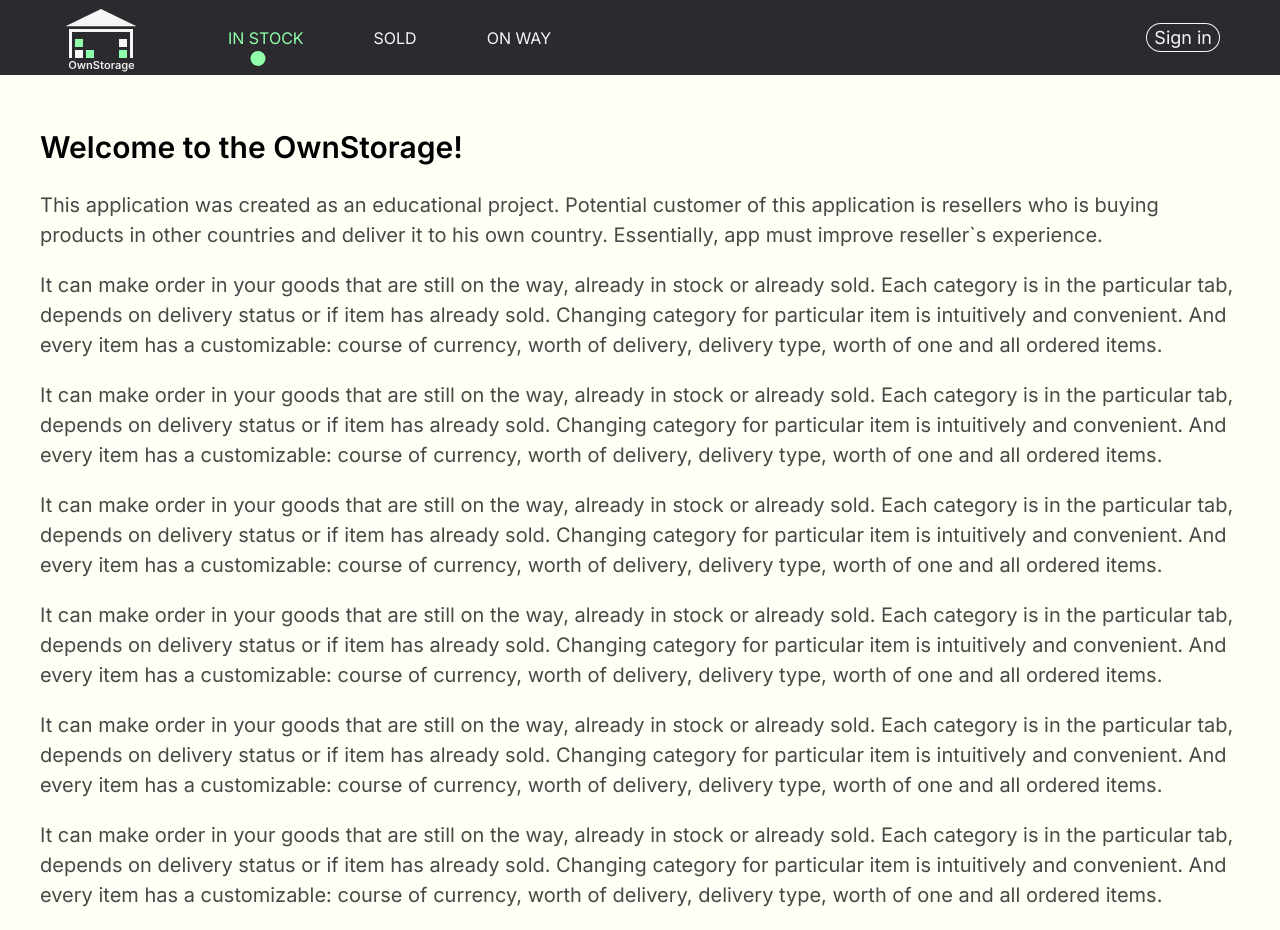
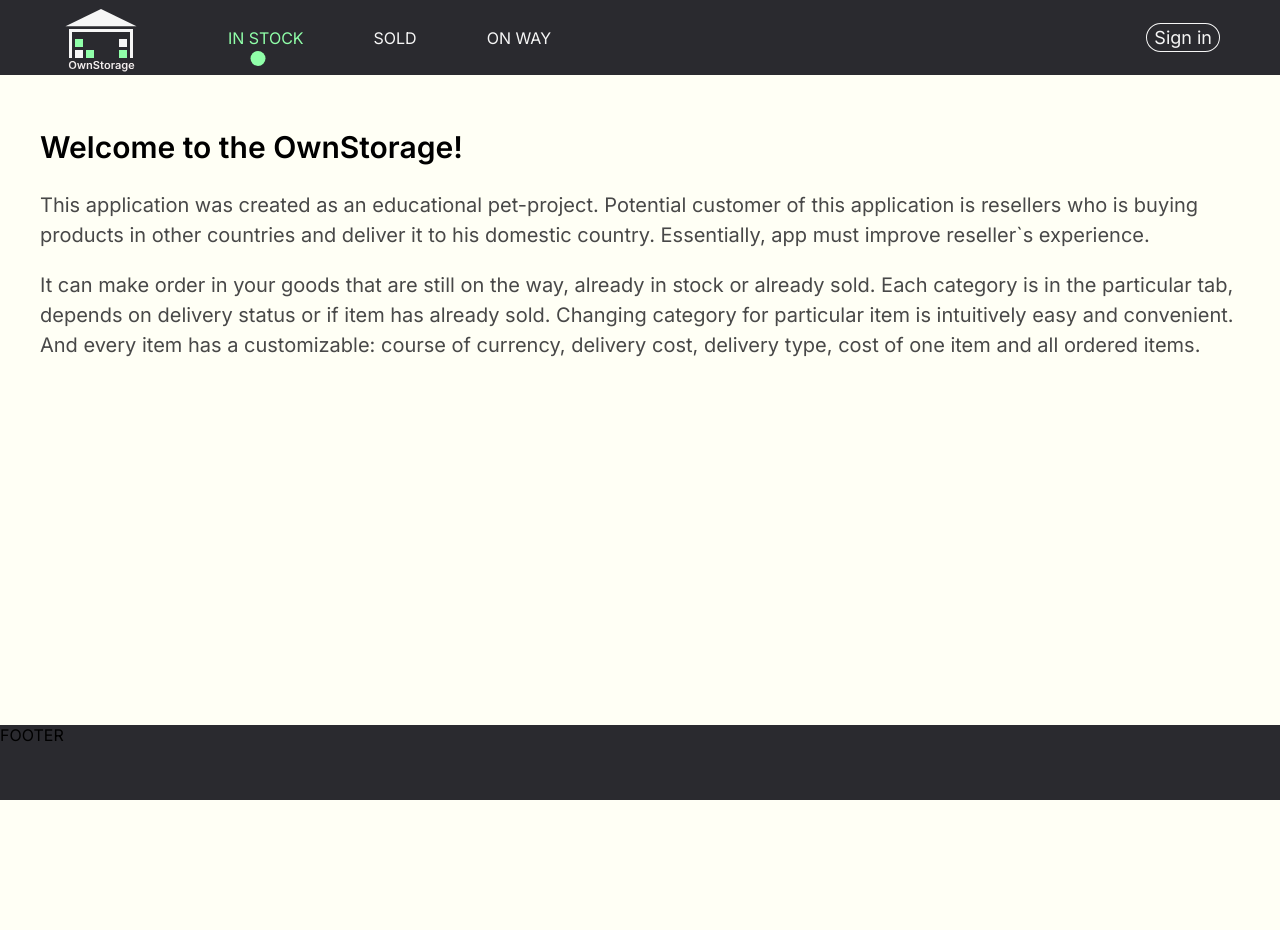
Before and after one commit to bogatyrenko-ievgenii/own-storage, a Next.js app: page / in a window 1280 px wide. Shown: the top 930 px of the page. After the commit the page ends 800 px from the top, so only its background shows below. Built offline with nearby package versions, Linux system fonts and the light colour scheme.

Commit message:
added logic to clearBtn in Logging comp.

```diff
--- a/components/Logging/Logging.tsx
+++ b/components/Logging/Logging.tsx
@@ -6,6 +6,7 @@ import styles from "./Logging.module.css";
 import { LoggingProps } from "./Logging.props";
 import cn from "classnames";
 import { Button } from "../Button/Button";
+import { useDBFetch } from "../../hooks";
 
 interface IInputs {
 	name: string;
@@ -21,6 +22,7 @@ export const Logging = ({ className, ...props }: LoggingProps): JSX.Element => {
 	const { setOpened, logTypeCurrent } = useContext(LoggingContext);
 	const [inputs, setInputs] = useState<IInputs>(defaultInputs);
 	const [animation, setAnimation] = useState<animationType>("appearing");
+	const fetchUser = useDBFetch();
 
 	useEffect(() => {
 		if (animation === "appearing") {
@@ -38,6 +40,21 @@ export const Logging = ({ className, ...props }: LoggingProps): JSX.Element => {
 		// eslint-disable-next-line react-hooks/exhaustive-deps
 	}, [logTypeCurrent]);
 
+	useEffect(() => {
+		const onEscDown = (event: KeyboardEvent) => {
+			if (event.code !== "Escape") {
+				return;
+			}
+
+			if (setOpened && event.code === "Escape") {
+				setOpened();
+			}
+		};
+		document.addEventListener("keydown", onEscDown);
+		return () => document.removeEventListener("keydown", onEscDown);
+		// eslint-disable-next-line react-hooks/exhaustive-deps
+	}, []);
+
 	const writeToState = (event: ChangeEvent<HTMLInputElement>) => {
 		setInputs((prevState) => {
 			return {
@@ -45,6 +62,10 @@ export const Logging = ({ className, ...props }: LoggingProps): JSX.Element => {
 				[event?.target?.name]: event?.target?.value,
 			};
 		});
+	};
+
+	const clearAllInputs = () => {
+		setInputs(defaultInputs);
 	};
 
 	const handleSubmit = (event: FormEvent<HTMLFormElement>) => {
@@ -70,6 +91,7 @@ export const Logging = ({ className, ...props }: LoggingProps): JSX.Element => {
 							<Input
 								key={inputTitle}
 								name={inputTitle}
+								type={inputTitle === "password" ? "password" : "text"}
 								value={inputs[inputTitle as keyof typeof defaultInputs]}
 								onChange={(event) => writeToState(event)}
 								className={styles.input}
@@ -79,7 +101,7 @@ export const Logging = ({ className, ...props }: LoggingProps): JSX.Element => {
 						);
 					})}
 					<div className={styles["btn-wrapper"]}>
-						<Button appearance="colorful" color="red">
+						<Button appearance="colorful" color="red" onClick={clearAllInputs}>
 							Clear
 						</Button>
 						<Button type="submit" appearance="colorful" color="green-dark">
--- a/pages/index.tsx
+++ b/pages/index.tsx
@@ -6,66 +6,17 @@ function Home(): JSX.Element {
 		<>
 			<Heading tag="h1">Welcome to the OwnStorage!</Heading>
 			<Paragraph size="large">
-				This application was created as an educational project. Potential customer of this
-				application is resellers who is buying products in other countries and deliver it to
-				his own country. Essentially, app must improve reseller`s experience.
+				This application was created as an educational pet-project. Potential customer of
+				this application is resellers who is buying products in other countries and deliver
+				it to his domestic country. Essentially, app must improve reseller`s experience.
 			</Paragraph>
 			<Paragraph size="large">
 				It can make order in your goods that are still on the way, already in stock or
 				already sold. Each category is in the particular tab, depends on delivery status or
-				if item has already sold. Changing category for particular item is intuitively and
-				convenient. And every item has a customizable: course of currency, worth of
-				delivery, delivery type, worth of one and all ordered items.
+				if item has already sold. Changing category for particular item is intuitively easy
+				and convenient. And every item has a customizable: course of currency, delivery
+				cost, delivery type, cost of one item and all ordered items.
 			</Paragraph>
-			<Paragraph size="large">
-				It can make order in your goods that are still on the way, already in stock or
-				already sold. Each category is in the particular tab, depends on delivery status or
-				if item has already sold. Changing category for particular item is intuitively and
-				convenient. And every item has a customizable: course of currency, worth of
-				delivery, delivery type, worth of one and all ordered items.
-			</Paragraph>
-			<Paragraph size="large">
-				It can make order in your goods that are still on the way, already in stock or
-				already sold. Each category is in the particular tab, depends on delivery status or
-				if item has already sold. Changing category for particular item is intuitively and
-				convenient. And every item has a customizable: course of currency, worth of
-				delivery, delivery type, worth of one and all ordered items.
-			</Paragraph>
-			<Paragraph size="large">
-				It can make order in your goods that are still on the way, already in stock or
-				already sold. Each category is in the particular tab, depends on delivery status or
-				if item has already sold. Changing category for particular item is intuitively and
-				convenient. And every item has a customizable: course of currency, worth of
-				delivery, delivery type, worth of one and all ordered items.
-			</Paragraph>
-			<Paragraph size="large">
-				It can make order in your goods that are still on the way, already in stock or
-				already sold. Each category is in the particular tab, depends on delivery status or
-				if item has already sold. Changing category for particular item is intuitively and
-				convenient. And every item has a customizable: course of currency, worth of
-				delivery, delivery type, worth of one and all ordered items.
-			</Paragraph>
-			<Paragraph size="large">
-				It can make order in your goods that are still on the way, already in stock or
-				already sold. Each category is in the particular tab, depends on delivery status or
-				if item has already sold. Changing category for particular item is intuitively and
-				convenient. And every item has a customizable: course of currency, worth of
-				delivery, delivery type, worth of one and all ordered items.
-			</Paragraph>
-			<Button appearance="colorful" color="light">
-				ghost
-			</Button>
-			<Button appearance="transparent" color="red">
-				white
-			</Button>
-
-			{/* <Backdrop close={() => console.log("closed")}>
-				It can make order in your goods that are still on the way, already in stock or
-				already sold. Each category is in the particular tab, depends on delivery status or
-				if item has already sold. Changing category for particular item is intuitively and
-				convenient. And every item has a customizable: course of currency, worth of
-				delivery, delivery type, worth of one and all ordered items.
-			</Backdrop> */}
 		</>
 	);
 }
```
Also changed, not shown: hooks/useDBFetch/useDBFetch.props.ts (+0 -18 lines).
